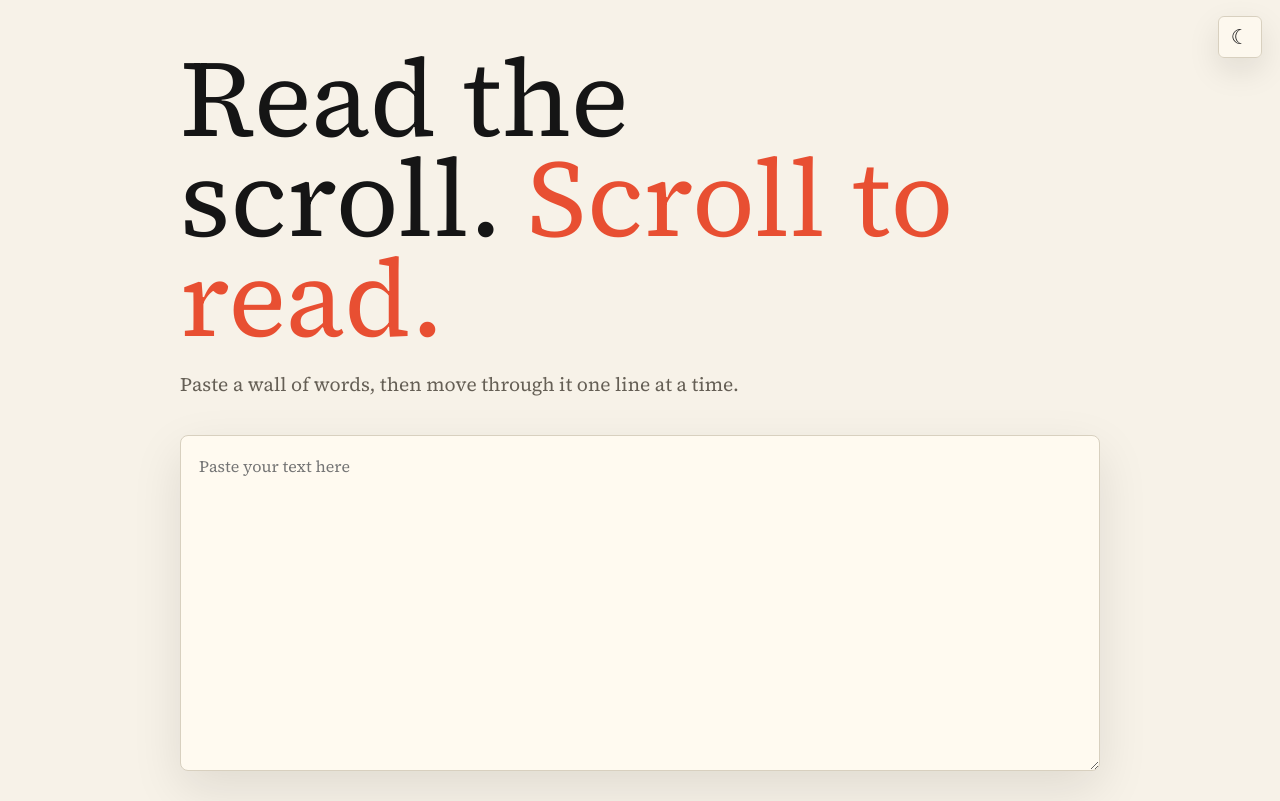
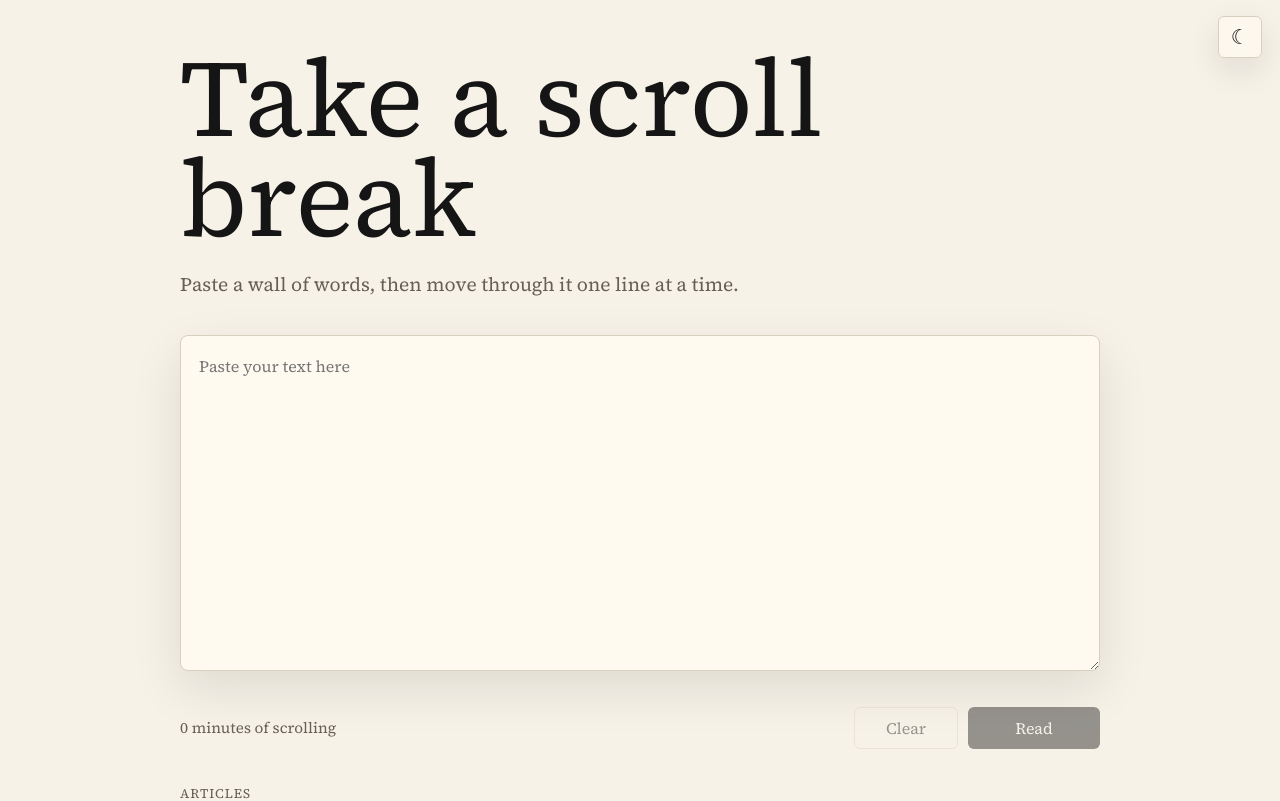
Before and after one commit to kshivanku/scroll-break, a React (Vite) app: page / in a window 1280 px wide. Shown: the top 801 px of the page. Built offline with nearby package versions, Linux system fonts and the light colour scheme.

Commit message:
updated title

```diff
--- a/src/main.jsx
+++ b/src/main.jsx
@@ -733,7 +733,7 @@ function App() {
       <section className="compose-panel">
         <div className="compose-copy">
           <h1>
-            Read the scroll. <span className="accent-text">Scroll to read.</span>
+            Take a scroll break
           </h1>
           <p>Paste a wall of words, then move through it one line at a time.</p>
         </div>
```
